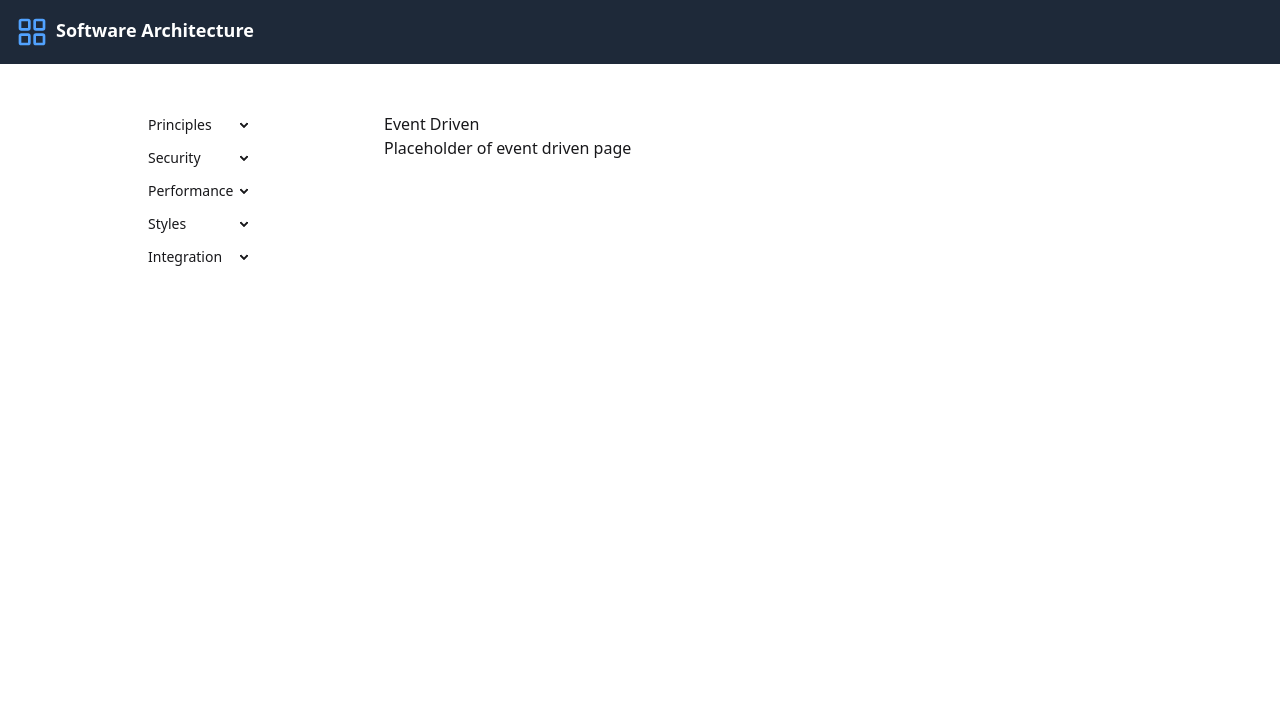
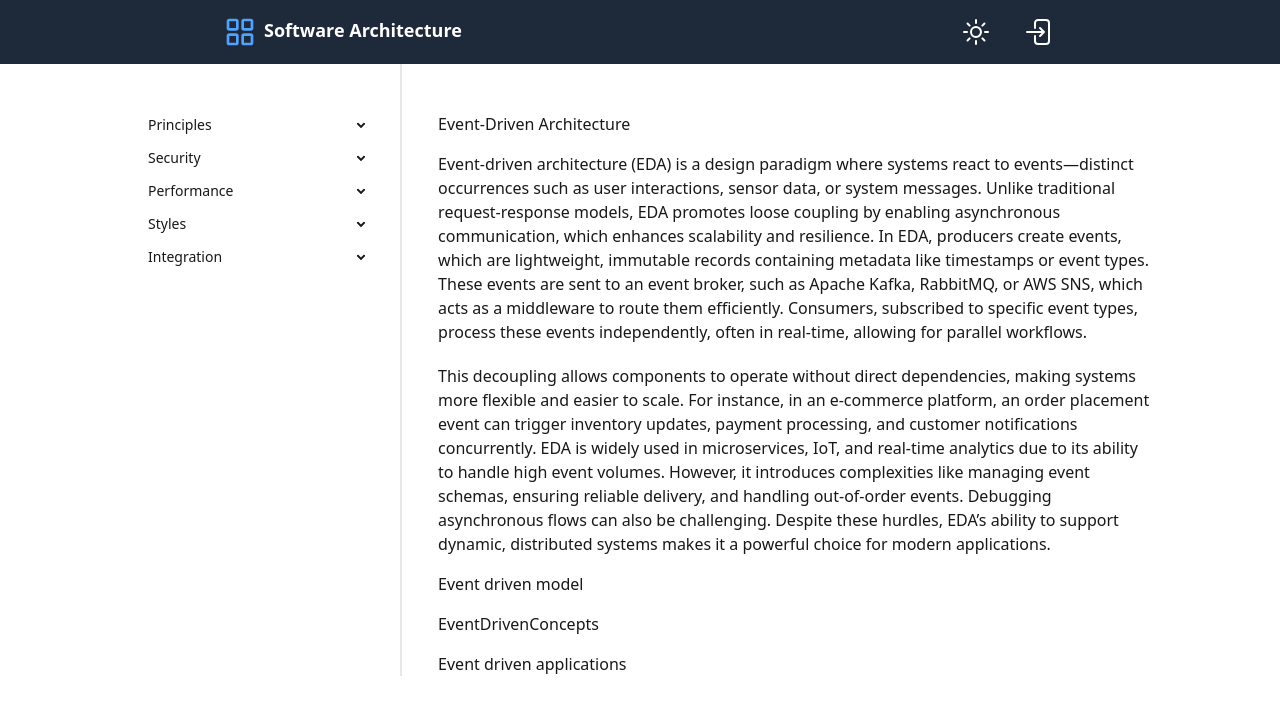
Before and after one commit to andrewass/software-architecture, a Next.js app: page /styles/eventdriven in a window 1280 px wide. Shown: the top 712 px of the page. Built offline with nearby package versions, Linux system fonts and the light colour scheme.

Commit message:
Added components for event-driven architecture

```diff
--- a/src/app/layout.tsx
+++ b/src/app/layout.tsx
@@ -13,7 +13,8 @@ export default function RootLayout({
           <TopMenu />
           <div className="row mx-auto flex max-w-5xl min-w-5xl">
             <LeftMenu />
-            <div className="pt-12">{children}</div>
+            <div className="divider divider-horizontal"></div>
+            <div className="pt-12 pl-5">{children}</div>
           </div>
         </div>
       </body>
--- /dev/null
+++ b/src/app/styles/eventdriven/EventDrivenApplications.tsx
@@ -0,0 +1,3 @@
+export default function EventDrivenApplications() {
+  return <p>Event driven applications</p>;
+}
--- /dev/null
+++ b/src/app/styles/eventdriven/EventDrivenConcepts.tsx
@@ -0,0 +1,3 @@
+export default function EventDrivenConcepts() {
+  return <p>EventDrivenConcepts</p>;
+}
--- /dev/null
+++ b/src/app/styles/eventdriven/EventDrivenModel.tsx
@@ -0,0 +1,3 @@
+export default function EventDrivenModel() {
+  return <p>Event driven model</p>;
+}
--- /dev/null
+++ b/src/app/styles/eventdriven/EventDrivenOverview.tsx
@@ -0,0 +1,32 @@
+export default function EventDrivenOverview() {
+  return (
+    <div className="flex flex-col gap-5">
+      <p>
+        Event-driven architecture (EDA) is a design paradigm where systems react
+        to events—distinct occurrences such as user interactions, sensor data,
+        or system messages. Unlike traditional request-response models, EDA
+        promotes loose coupling by enabling asynchronous communication, which
+        enhances scalability and resilience. In EDA, producers create events,
+        which are lightweight, immutable records containing metadata like
+        timestamps or event types. These events are sent to an event broker,
+        such as Apache Kafka, RabbitMQ, or AWS SNS, which acts as a middleware
+        to route them efficiently. Consumers, subscribed to specific event
+        types, process these events independently, often in real-time, allowing
+        for parallel workflows.
+      </p>
+      <p>
+        This decoupling allows components to operate without direct
+        dependencies, making systems more flexible and easier to scale. For
+        instance, in an e-commerce platform, an order placement event can
+        trigger inventory updates, payment processing, and customer
+        notifications concurrently. EDA is widely used in microservices, IoT,
+        and real-time analytics due to its ability to handle high event volumes.
+        However, it introduces complexities like managing event schemas,
+        ensuring reliable delivery, and handling out-of-order events. Debugging
+        asynchronous flows can also be challenging. Despite these hurdles, EDA’s
+        ability to support dynamic, distributed systems makes it a powerful
+        choice for modern applications.
+      </p>
+    </div>
+  );
+}
--- a/src/app/styles/eventdriven/page.tsx
+++ b/src/app/styles/eventdriven/page.tsx
@@ -1,8 +1,16 @@
+import EventDrivenConcepts from "@/app/styles/eventdriven/EventDrivenConcepts";
+import EventDrivenOverview from "@/app/styles/eventdriven/EventDrivenOverview";
+import EventDrivenModel from "@/app/styles/eventdriven/EventDrivenModel";
+import EventDrivenApplications from "@/app/styles/eventdriven/EventDrivenApplications";
+
 export default function EventDrivenPage() {
   return (
-    <div>
-      <h1>Event Driven</h1>
-      <p>Placeholder of event driven page</p>
+    <div className="flex flex-col gap-4">
+      <h2>Event-Driven Architecture</h2>
+      <EventDrivenOverview />
+      <EventDrivenModel />
+      <EventDrivenConcepts />
+      <EventDrivenApplications />
     </div>
   );
 }
--- a/src/layout/LeftMenu.tsx
+++ b/src/layout/LeftMenu.tsx
@@ -1,14 +1,14 @@
 export default function LeftMenu() {
   return (
     <div className="max-w-1/4 min-w-1/4 pt-9">
-      <ul className="menu">
+      <ul className="menu w-full">
         <li>
           <details>
             <summary>Principles</summary>
             <ul>
               <li>
                 <a className="link" href="/principles/domaindriven">
-                  Domain driven design
+                  Domain Driven Design
                 </a>
               </li>
             </ul>
@@ -27,6 +27,13 @@ export default function LeftMenu() {
         <li>
           <details>
             <summary>Styles</summary>
+            <ul>
+              <li>
+                <a className="link" href="/styles/eventdriven">
+                  Event Driven Architecture
+                </a>
+              </li>
+            </ul>
           </details>
         </li>
         <li>
--- a/src/layout/TopMenu.tsx
+++ b/src/layout/TopMenu.tsx
@@ -1,9 +1,19 @@
 import LogoIcon from "@/layout/LogoIcon";
+import {
+  ArrowRightEndOnRectangleIcon,
+  SunIcon,
+} from "@heroicons/react/24/outline";
 
 export default function TopMenu() {
   return (
-    <nav className="flex items-center bg-gray-800 p-4 text-white">
-      <LogoIcon />
+    <nav className="flex justify-center bg-gray-800 p-4 text-white">
+      <div className="flex w-4/6 justify-between">
+        <LogoIcon />
+        <div className="flex gap-8">
+          <SunIcon className="size-8" />
+          <ArrowRightEndOnRectangleIcon className="size-8" />
+        </div>
+      </div>
     </nav>
   );
 }
```
